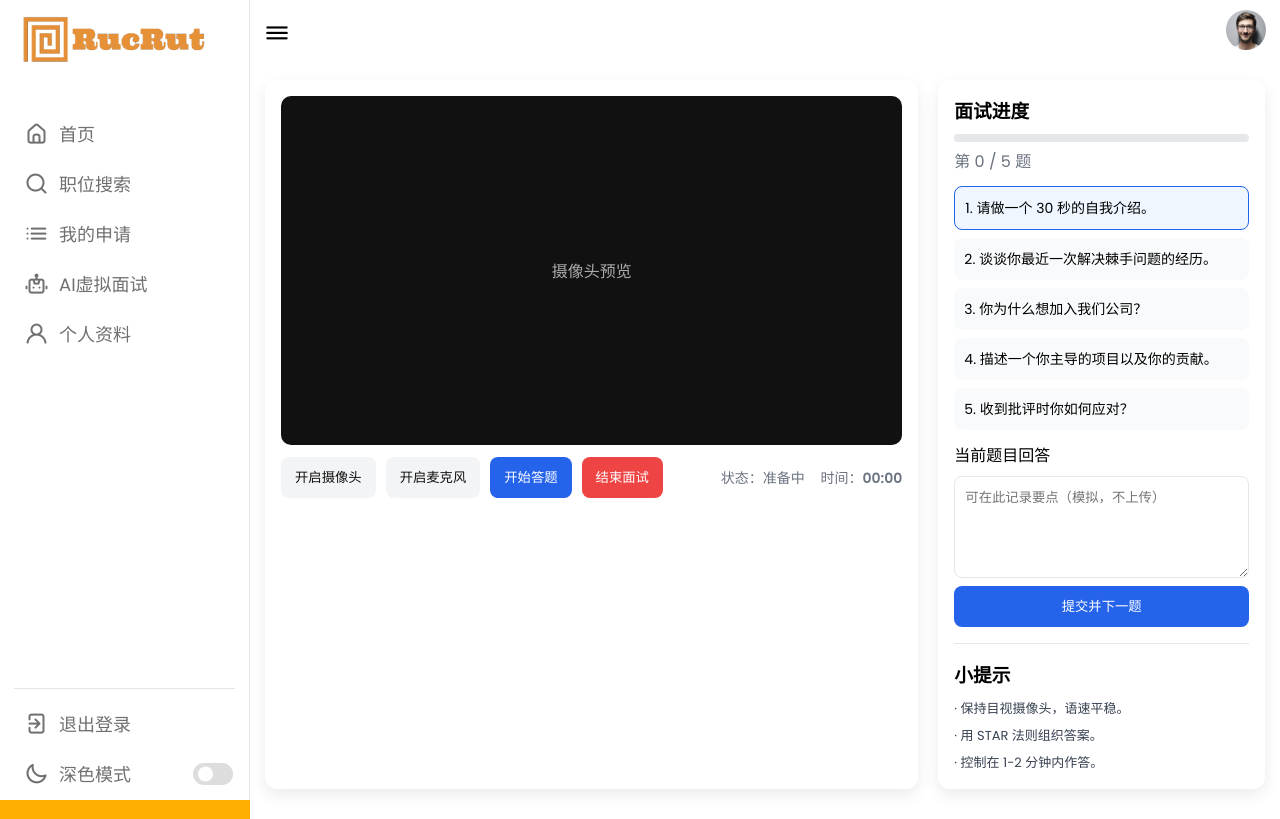
After one commit to Rayscout/LLRC, a Flask app: template app/templates/smartrecruit/candidate/virtual_interview.html in a window 1280 px wide. The commit adds this page. Run offline with Flask 3, Linux system fonts and the light colour scheme; the template is opened without the code that fills it, so the values that code supplies are empty.

Commit message:
AI面试，职位搜索

```diff
--- a/app/common/auth.py
+++ b/app/common/auth.py
@@ -93,4 +93,5 @@ def home():
     if getattr(g.user, 'is_hr', False):
         return redirect(url_for('smartrecruit.hr.dashboard.hr_dashboard'))
     else:
-        return redirect(url_for('smartrecruit.candidate.jobs.job_list'))
+        # 求职者：显示智能推荐首页
+        return redirect(url_for('smartrecruit.candidate.jobs.candidate_home'))
--- a/app/templates/base.html
+++ b/app/templates/base.html
@@ -38,13 +38,17 @@
                 </a></li>
                 {% else %}
                 <!-- 求职者菜单 -->
-                <li><a href="{{ url_for('smartrecruit.candidate.jobs.job_list') }}">
+                <li><a href="{{ url_for('smartrecruit.candidate.jobs.job_search') }}">
                     <i class="uil uil-search"></i>
                     <span class="link-name">职位搜索</span>
                 </a></li>
                 <li><a href="{{ url_for('smartrecruit.candidate.applications.my_applications') }}">
                     <i class="uil uil-list-ul"></i>
                     <span class="link-name">我的申请</span>
+                </a></li>
+                <li><a href="{{ url_for('smartrecruit.candidate.applications.virtual_interview') }}">
+                    <i class="uil uil-robot"></i>
+                    <span class="link-name">AI虚拟面试</span>
                 </a></li>
                 <li><a href="{{ url_for('smartrecruit.candidate.profile.settings') }}">
                     <i class="uil uil-user"></i>
--- /dev/null
+++ b/app/templates/smartrecruit/candidate/virtual_interview.html
@@ -0,0 +1,155 @@
+{% extends 'base.html' %}
+
+{% block title %}AI 虚拟面试{% endblock %}
+
+{% block content %}
+<style>
+    .vi-container { max-width: 1000px; margin: 20px auto; }
+    .vi-grid { display: grid; grid-template-columns: 2fr 1fr; gap: 20px; }
+    .vi-card { background: #fff; border-radius: 12px; box-shadow: 0 6px 16px rgba(0,0,0,.08); padding: 16px; }
+    .vi-video { width: 100%; aspect-ratio: 16 / 9; background: #111; border-radius: 10px; overflow: hidden; display: grid; place-items: center; color: #aaa; }
+    .vi-controls { display: flex; justify-content: space-between; align-items: center; margin-top: 12px; }
+    .vi-btns { display: flex; gap: 10px; }
+    .vi-btn { padding: 10px 14px; border-radius: 8px; border: none; cursor: pointer; }
+    .vi-btn.primary { background: #2563eb; color: #fff; }
+    .vi-btn.danger { background: #ef4444; color: #fff; }
+    .vi-btn.neutral { background: #f3f4f6; color: #111; }
+    .vi-status { font-size: 14px; color: #6b7280; }
+    .vi-panel h3 { margin: 0 0 8px; }
+    .vi-qa { display: grid; gap: 8px; }
+    .vi-q { background: #f9fafb; border-radius: 8px; padding: 10px; font-size: 14px; }
+    .vi-q.active { border: 1px solid #2563eb; background: #eff6ff; }
+    .vi-timer { font-variant-numeric: tabular-nums; font-weight: 600; }
+    .vi-progress { height: 8px; background: #e5e7eb; border-radius: 999px; overflow: hidden; }
+    .vi-progress > div { height: 100%; background: linear-gradient(90deg,#22c55e,#16a34a); width: 0%; }
+    .vi-tips { display: grid; gap: 6px; font-size: 13px; color: #374151; }
+    body.dark .vi-card { background: #1f2937; color: #e5e7eb; }
+    body.dark .vi-q { background: #111827; }
+    body.dark .vi-q.active { background: #0b1220; }
+</style>
+
+<div class="vi-container">
+  <div class="vi-grid">
+    <div class="vi-card">
+      <div class="vi-video">
+        <video id="viVideo" autoplay muted playsinline style="width:100%; height:100%; object-fit:cover; display:none;"></video>
+        <div id="viVideoPlaceholder">摄像头预览</div>
+      </div>
+      <div class="vi-controls">
+        <div class="vi-btns">
+          <button class="vi-btn neutral" id="btnCam">开启摄像头</button>
+          <button class="vi-btn neutral" id="btnMic">开启麦克风</button>
+          <button class="vi-btn primary" id="btnStart">开始答题</button>
+          <button class="vi-btn danger" id="btnEnd" disabled>结束面试</button>
+        </div>
+        <div class="vi-status">
+          <span>状态：</span><span id="viStatus">准备中</span>
+          <span style="margin-left:12px;">时间：</span><span class="vi-timer" id="viTimer">00:00</span>
+        </div>
+      </div>
+    </div>
+
+    <div class="vi-card vi-panel">
+      <h3>面试进度</h3>
+      <div class="vi-progress" aria-label="progress"><div id="viProgress"></div></div>
+      <p style="margin:6px 0 12px; color:#6b7280;">第 <span id="viIndex">0</span> / <span id="viTotal">0</span> 题</p>
+      <div class="vi-qa" id="viQuestions"></div>
+      <div style="margin-top:12px; display:grid; gap:8px;">
+        <label for="viAnswer">当前题目回答</label>
+        <textarea id="viAnswer" rows="4" placeholder="可在此记录要点（模拟，不上传）" style="width:100%; padding:10px; border-radius:8px; border:1px solid #e5e7eb;"></textarea>
+        <button class="vi-btn primary" id="btnNext" disabled>提交并下一题</button>
+      </div>
+      <hr style="margin:16px 0; border:none; border-top:1px solid #e5e7eb;">
+      <h3>小提示</h3>
+      <div class="vi-tips">
+        <div>· 保持目视摄像头，语速平稳。</div>
+        <div>· 用 STAR 法则组织答案。</div>
+        <div>· 控制在 1-2 分钟内作答。</div>
+      </div>
+    </div>
+  </div>
+</div>
+
+<script>
+  (function(){
+    const sampleQuestions = [
+      '请做一个 30 秒的自我介绍。',
+      '谈谈你最近一次解决棘手问题的经历。',
+      '你为什么想加入我们公司？',
+      '描述一个你主导的项目以及你的贡献。',
+      '收到批评时你如何应对？'
+    ];
+
+    const viVideo = document.getElementById('viVideo');
+    const viVideoPh = document.getElementById('viVideoPlaceholder');
+    const btnCam = document.getElementById('btnCam');
+    const btnMic = document.getElementById('btnMic');
+    const btnStart = document.getElementById('btnStart');
+    const btnEnd = document.getElementById('btnEnd');
+    const btnNext = document.getElementById('btnNext');
+    const viStatus = document.getElementById('viStatus');
+    const viTimer = document.getElementById('viTimer');
+    const viQuestions = document.getElementById('viQuestions');
+    const viAnswer = document.getElementById('viAnswer');
+    const viIndex = document.getElementById('viIndex');
+    const viTotal = document.getElementById('viTotal');
+    const viProgress = document.getElementById('viProgress');
+
+    let mediaStream = null;
+    let micEnabled = false;
+    let camEnabled = false;
+    let started = false;
+    let current = 0;
+    let timerId = null; let seconds = 0;
+
+    function formatTime(s){ const m = Math.floor(s/60).toString().padStart(2,'0'); return `${m}:${(s%60).toString().padStart(2,'0')}` }
+    function startTimer(){ if(timerId) return; timerId = setInterval(()=>{ seconds++; viTimer.textContent = formatTime(seconds); },1000); }
+    function stopTimer(){ if(timerId){ clearInterval(timerId); timerId=null; } }
+    function updateProgress(){ const pct = sampleQuestions.length ? (current / sampleQuestions.length) * 100 : 0; viProgress.style.width = `${pct}%`; viIndex.textContent = String(Math.min(current, sampleQuestions.length)); viTotal.textContent = String(sampleQuestions.length); }
+    function renderQuestions(){ viQuestions.innerHTML=''; sampleQuestions.forEach((q,i)=>{ const div=document.createElement('div'); div.className='vi-q'+(i===current?' active':''); div.textContent = `${i+1}. ${q}`; viQuestions.appendChild(div); }); updateProgress(); }
+
+    async function ensureStream(withAudio){
+      try {
+        if(mediaStream){ mediaStream.getTracks().forEach(t=>t.stop()); }
+        mediaStream = await navigator.mediaDevices.getUserMedia({ video: true, audio: withAudio });
+        viVideo.srcObject = mediaStream; viVideo.style.display='block'; viVideoPh.style.display='none';
+      } catch(e) {
+        viStatus.textContent = '无法访问摄像头/麦克风';
+      }
+    }
+
+    btnCam.addEventListener('click', async ()=>{
+      camEnabled = !camEnabled;
+      if(camEnabled){ await ensureStream(micEnabled); btnCam.textContent='关闭摄像头'; viStatus.textContent='摄像头已开启'; }
+      else { if(mediaStream){ mediaStream.getTracks().forEach(t=>t.stop()); mediaStream=null; } viVideo.style.display='none'; viVideoPh.style.display='grid'; btnCam.textContent='开启摄像头'; viStatus.textContent='摄像头已关闭'; }
+    });
+
+    btnMic.addEventListener('click', async ()=>{
+      micEnabled = !micEnabled;
+      if(camEnabled){ await ensureStream(micEnabled); }
+      btnMic.textContent = micEnabled ? '关闭麦克风' : '开启麦克风';
+      viStatus.textContent = micEnabled ? '麦克风已开启' : '麦克风已关闭';
+    });
+
+    btnStart.addEventListener('click', ()=>{
+      if(started) return; started = true; current = 0; seconds = 0; startTimer(); viStatus.textContent='面试进行中';
+      btnStart.disabled = true; btnEnd.disabled = false; btnNext.disabled = false; renderQuestions(); viAnswer.focus();
+    });
+
+    btnNext.addEventListener('click', ()=>{
+      if(!started) return; current++;
+      viAnswer.value = '';
+      if(current >= sampleQuestions.length){ viStatus.textContent='面试已完成，跳转中...'; stopTimer(); setTimeout(()=>{ window.location.href = "{{ url_for('smartrecruit.candidate.applications.virtual_feedback') }}"; }, 700); }
+      renderQuestions();
+    });
+
+    btnEnd.addEventListener('click', ()=>{
+      if(!started) return; viStatus.textContent='已手动结束'; stopTimer(); setTimeout(()=>{ window.location.href = "{{ url_for('smartrecruit.candidate.applications.virtual_feedback') }}"; }, 400);
+    });
+
+    // 初始化
+    viTotal.textContent = String(sampleQuestions.length);
+    renderQuestions();
+  })();
+</script>
+{% endblock %}
```
Also changed, not shown: app/templates/smartrecruit/candidate/job_search.html (+10 -19 lines), app/templates/smartrecruit/candidate/virtual_feedback.html (added, +99 -0 lines), smartrecruit_system/candidate_module/applications.py (+18 -0 lines), smartrecruit_system/candidate_module/jobs.py (+28 -1 lines).
